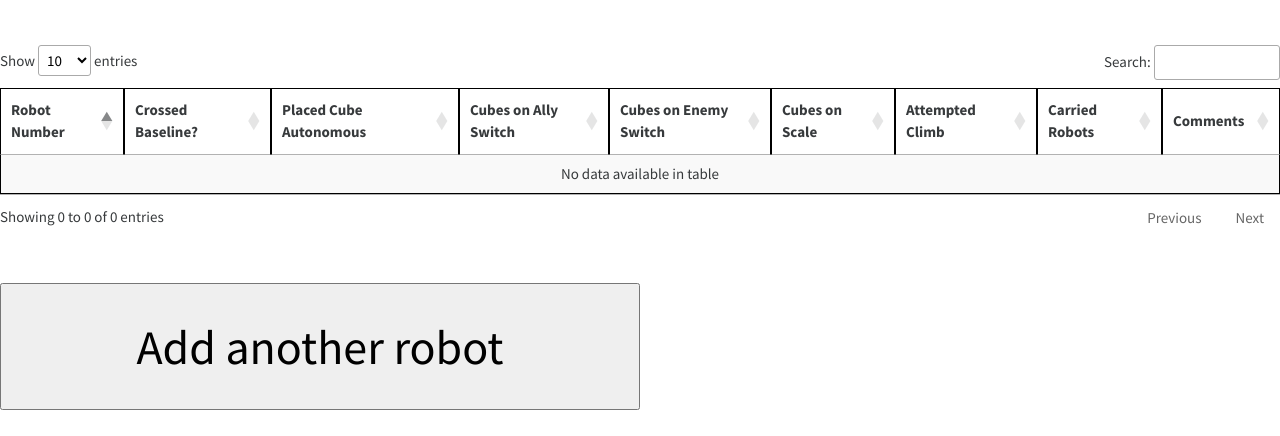
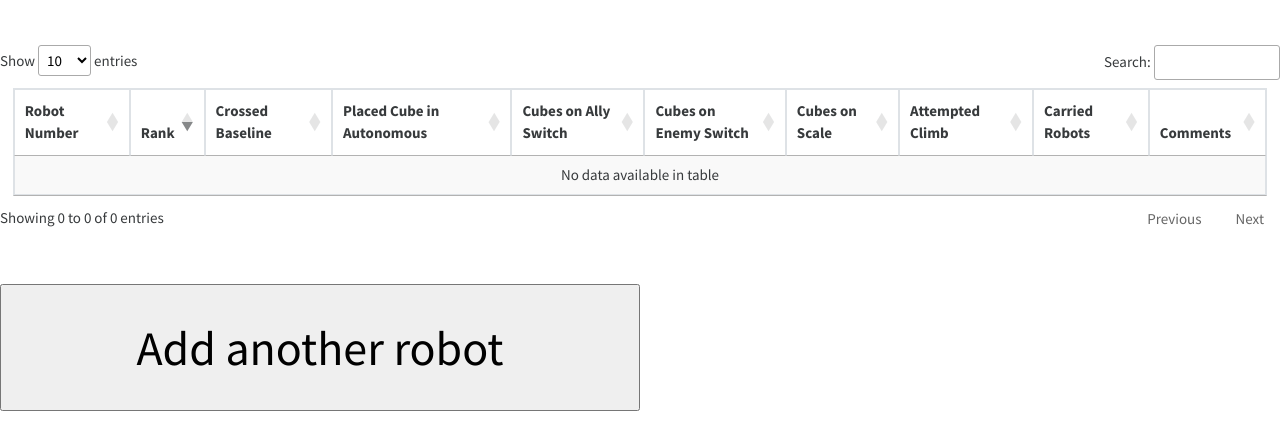
Before and after one commit to FirebirdRobotics/Scouting_App, a PHP site: page /viewData.php in a window 1280 px wide. Shown: the part 60-496 px from the top of the page. Run offline with PHP 8.4, Linux system fonts and the light colour scheme; data that the repository does not hold is empty; some libraries are stand-ins or nearby versions.

Commit message:
Update viewData.php

```diff
--- a/Scouting App/WebContent/viewData.php
+++ b/Scouting App/WebContent/viewData.php
@@ -19,7 +19,7 @@
 $(document).ready(function() {
     $('#table1').DataTable({
   lengthMenu: [[10, 20, 100, -1], [10, 20, 100, "All"]],
-  order: [0, 'asc'],
+  order: [1, 'desc'],
 }
 );
 } );
@@ -80,12 +80,13 @@ $(document).ready(function() {
 
 	echo "<br><br>";
 	?>
-	<table class="display" id="table1"><thead>
+	<table class="table-responsive table-hover table display table-bordered" id="table1" width="98%"><thead>
 	<?php
 	echo "<tr>
                     <th>Robot Number</th>
-                    <th>Crossed Baseline?</th>
-                    <th>Placed Cube Autonomous</th>
+                    <th>Rank</th>
+                    <th>Crossed Baseline</th>
+                    <th>Placed Cube in Autonomous</th>
                     <th>Cubes on Ally Switch</th>
                     <th>Cubes on Enemy Switch</th>
                     <th>Cubes on Scale</th>
@@ -99,25 +100,34 @@ $(document).ready(function() {
 	while($row = mysqli_fetch_assoc($result))
 	{
 	    extract($row);
+	    $rank = 0;
+	    $rank += ($crossedBaseline == 'yes' ? 10 : 0);
+	    $rank += ($placedCubeAuto == 'placedOnScale' || $placedCubeAuto == 'placedOnSwitch' ? 10 : 0);
+	    $rank += ($allySwitch >= 10 ? 10 : 0);
+	    $rank += ($enemySwitch < 1 ? 10 : 0);
+	    $rank += ($scale >= 1 ? 10 : 0);
+	    $rank += ($attemptedClimb == 'successfulClimb' ? 10 : 0);
+	    $rank += ($carriedRobots == 'yes' ? 10 : 0);
 	           echo "<tr>
                     <td>$robotNumber</td>
+                    <td>$rank</td>
                     <td>"
                     /* Code to display better text values */
                         ?><?php
-                        if ($crossedBaseline == "yes") {
+                        if ($crossedBaseline == 'yes') {
                             echo "Did cross baseline";
-                        } elseif ($crossedBaseline == "no") {
+                        } elseif ($crossedBaseline == 'no') {
                             echo "Did not cross baseline";
                         }
                         ?><?php
               echo "</td>
                     <td>"
                         ?><?php
-                        if ($placedCubeAuto == "placedOnScale") {
+                        if ($placedCubeAuto == 'placedOnScale') {
                             echo "Placed on Scale";
-                        } elseif ($placedCubeAuto == "placedOnSwitch") {
+                        } elseif ($placedCubeAuto == 'placedOnSwitch') {
                             echo "Placed on Switch";
-                        } elseif ($placedCubeAuto == "didNotPlace") {
+                        } elseif ($placedCubeAuto == 'didNotPlace') {
                             echo "Did not place";
                         }
                         ?><?php
```
